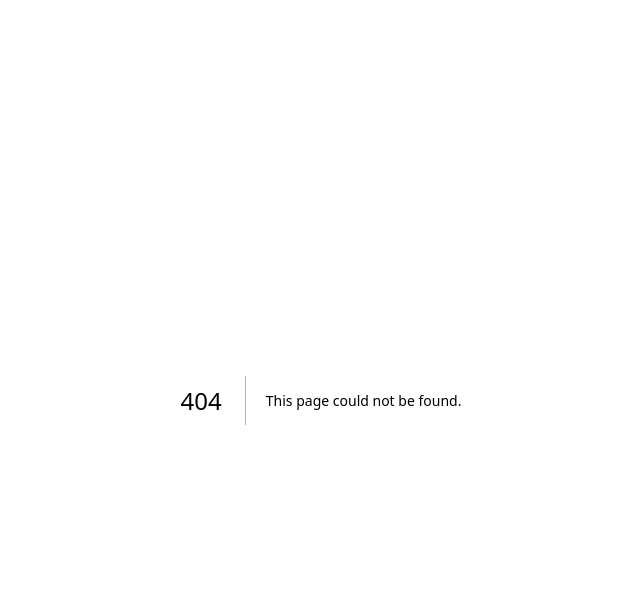
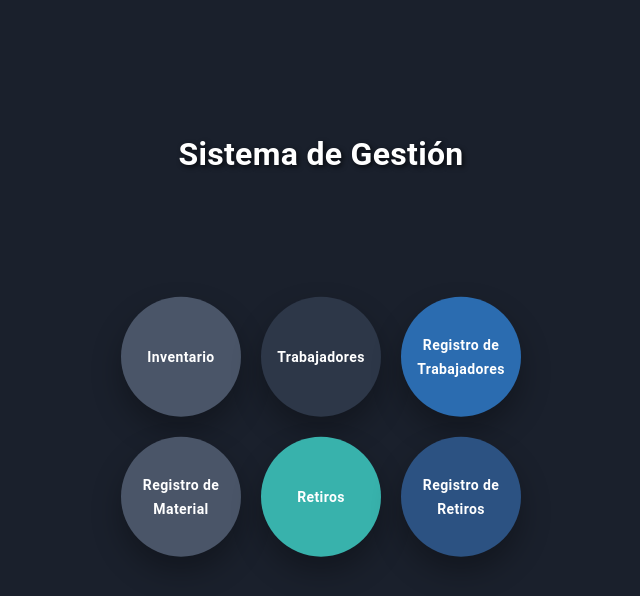
Before and after one commit to EmersonJimenezL/gestion-bodega, a Next.js app: page /inicio in a window 1280 px wide. Before the commit this address had no page. Shown: the top 596 px of the page, without its empty margins (319-959 px from the left). Built offline with nearby package versions, Linux system fonts and the light colour scheme; sample sign-in values are in the browser's storage.

Commit message:
se ajustan algnos parametros de enrutamiento, y se crea el home de la aplicacion

```diff
--- a/package.json
+++ b/package.json
@@ -11,7 +11,9 @@
   "dependencies": {
     "@emotion/react": "^11.14.0",
     "@emotion/styled": "^11.14.0",
+    "@mui/icons-material": "^6.3.0",
     "@mui/material": "^6.2.1",
+    "@mui/styles": "^6.3.0",
     "axios": "^1.7.9",
     "bcryptjs": "^2.4.3",
     "dotenv": "^16.4.7",
--- /dev/null
+++ b/src/app/inicio/page.js
@@ -0,0 +1,15 @@
+"use client";
+import withAuth from "../../components/withAuth";
+import { useSessionTimeout } from "@/middleware/auth";
+import FloatingButtons from "@/components/principal/home";
+
+function Inicio() {
+  useSessionTimeout();
+  return (
+    <div>
+      <FloatingButtons />
+    </div>
+  );
+}
+
+export default withAuth(Inicio);
--- a/src/components/inicioSesion/InicioSesion.js
+++ b/src/components/inicioSesion/InicioSesion.js
@@ -39,7 +39,7 @@ const Login = () => {
       );
       localStorage.setItem("token", response.data.token);
       localStorage.setItem("lastActivity", Date.now()); // Guarda el tiempo de actividad
-      router.push("/registro-producto");
+      router.push("/inicio");
     } catch (err) {
       setError("Inicio de sesión fallido. Por favor, revisa tus credenciales.");
     }
--- /dev/null
+++ b/src/components/principal/home.js
@@ -0,0 +1,266 @@
+"use client";
+import React from "react";
+import { Box, Button, Typography, Zoom } from "@mui/material";
+import { useRouter } from "next/navigation";
+
+export default function FloatingButtons() {
+  const router = useRouter();
+
+  // Funciones para redirigir
+  const navigateToInventory = () => {
+    router.push("/vista-producto");
+  };
+
+  const navigateToWorkers = () => {
+    router.push("/vista-trabajador");
+  };
+
+  const navigateToRegisterWorker = () => {
+    router.push("/registro-trabajador");
+  };
+
+  const navigateToRegisterMaterial = () => {
+    router.push("/registro-producto");
+  };
+
+  const navigateToWithdrawals = () => {
+    router.push("/retiros");
+  };
+
+  const navigateToRegisterWithdrawals = () => {
+    router.push("/registro-retiros");
+  };
+
+  return (
+    <Box
+      sx={{
+        p: 4,
+        backgroundColor: "#1a202c", // Fondo oscuro para la página
+        minHeight: "100vh",
+        color: "#fff",
+        position: "relative",
+        display: "flex",
+        justifyContent: "center", // Centrado de los botones
+        alignItems: "center", // Centrado de los botones
+        flexDirection: "column", // Los botones estarán en columna
+        overflow: "hidden", // Evitar desbordamiento
+      }}
+    >
+      <Typography
+        sx={{
+          position: "absolute",
+          top: "15%", // Título más centrado y atractivo
+          left: "50%",
+          transform: "translateX(-50%)",
+          fontSize: "32px",
+          fontWeight: "bold",
+          color: "#fff",
+          textShadow: "2px 2px 5px rgba(0, 0, 0, 0.7)", // Sombra para el texto
+          zIndex: 1, // Asegura que esté por encima de los botones
+        }}
+      >
+        Sistema de Gestión
+      </Typography>
+
+      <div
+        style={{
+          display: "grid",
+          gridTemplateColumns: "repeat(3, 1fr)",
+          gridTemplateRows: "repeat(2, 1fr)",
+          gap: "20px",
+          justifyItems: "center",
+          alignItems: "center",
+          zIndex: 2,
+        }}
+      >
+        <Zoom in={true} timeout={500}>
+          <Button
+            sx={{
+              backgroundColor: "#4A5568", // Gris oscuro
+              color: "#fff",
+              fontWeight: "bold",
+              textTransform: "none",
+              width: "120px", // Botón más grande
+              height: "120px", // Botón más grande
+              borderRadius: "50%", // Botón circular
+              display: "flex",
+              justifyContent: "center",
+              alignItems: "center",
+              boxShadow: "0px 15px 30px rgba(0, 0, 0, 0.3)", // Sombra más pronunciada
+              "&:hover": {
+                backgroundColor: "#2D3748",
+              },
+              transition:
+                "transform 0.3s ease, background-color 0.3s ease, box-shadow 0.3s ease",
+              padding: "0",
+              minWidth: "auto",
+              animation: "float 2s ease-in-out infinite", // Animación de flotación constante
+            }}
+            onClick={navigateToInventory}
+          >
+            Inventario
+          </Button>
+        </Zoom>
+
+        <Zoom in={true} timeout={600}>
+          <Button
+            sx={{
+              backgroundColor: "#2D3748", // Gris oscuro
+              color: "#fff",
+              fontWeight: "bold",
+              textTransform: "none",
+              width: "120px", // Botón más grande
+              height: "120px", // Botón más grande
+              borderRadius: "50%", // Botón circular
+              display: "flex",
+              justifyContent: "center",
+              alignItems: "center",
+              boxShadow: "0px 15px 30px rgba(0, 0, 0, 0.3)",
+              "&:hover": {
+                backgroundColor: "#4A5568",
+              },
+              transition:
+                "transform 0.3s ease, background-color 0.3s ease, box-shadow 0.3s ease",
+              padding: "0",
+              minWidth: "auto",
+              animation: "float 2s ease-in-out infinite",
+            }}
+            onClick={navigateToWorkers}
+          >
+            Trabajadores
+          </Button>
+        </Zoom>
+
+        <Zoom in={true} timeout={700}>
+          <Button
+            sx={{
+              backgroundColor: "#2B6CB0", // Azul oscuro
+              color: "#fff",
+              fontWeight: "bold",
+              textTransform: "none",
+              width: "120px",
+              height: "120px",
+              borderRadius: "50%",
+              display: "flex",
+              justifyContent: "center",
+              alignItems: "center",
+              boxShadow: "0px 15px 30px rgba(0, 0, 0, 0.3)",
+              "&:hover": {
+                backgroundColor: "#3182CE",
+              },
+              transition:
+                "transform 0.3s ease, background-color 0.3s ease, box-shadow 0.3s ease",
+              padding: "0",
+              minWidth: "auto",
+              animation: "float 2s ease-in-out infinite",
+            }}
+            onClick={navigateToRegisterWorker}
+          >
+            Registro de Trabajadores
+          </Button>
+        </Zoom>
+
+        <Zoom in={true} timeout={800}>
+          <Button
+            sx={{
+              backgroundColor: "#4A5568", // Gris oscuro
+              color: "#fff",
+              fontWeight: "bold",
+              textTransform: "none",
+              width: "120px",
+              height: "120px",
+              borderRadius: "50%",
+              display: "flex",
+              justifyContent: "center",
+              alignItems: "center",
+              boxShadow: "0px 15px 30px rgba(0, 0, 0, 0.3)",
+              "&:hover": {
+                backgroundColor: "#2D3748",
+              },
+              transition:
+                "transform 0.3s ease, background-color 0.3s ease, box-shadow 0.3s ease",
+              padding: "0",
+              minWidth: "auto",
+              animation: "float 2s ease-in-out infinite",
+            }}
+            onClick={navigateToRegisterMaterial}
+          >
+            Registro de Material
+          </Button>
+        </Zoom>
+
+        <Zoom in={true} timeout={900}>
+          <Button
+            sx={{
+              backgroundColor: "#38B2AC", // Verde oscuro
+              color: "#fff",
+              fontWeight: "bold",
+              textTransform: "none",
+              width: "120px",
+              height: "120px",
+              borderRadius: "50%",
+              display: "flex",
+              justifyContent: "center",
+              alignItems: "center",
+              boxShadow: "0px 15px 30px rgba(0, 0, 0, 0.3)",
+              "&:hover": {
+                backgroundColor: "#319795",
+              },
+              transition:
+                "transform 0.3s ease, background-color 0.3s ease, box-shadow 0.3s ease",
+              padding: "0",
+              minWidth: "auto",
+              animation: "float 2s ease-in-out infinite",
+            }}
+            onClick={navigateToWithdrawals}
+          >
+            Retiros
+          </Button>
+        </Zoom>
+
+        <Zoom in={true} timeout={1000}>
+          <Button
+            sx={{
+              backgroundColor: "#2C5282", // Azul oscuro
+              color: "#fff",
+              fontWeight: "bold",
+              textTransform: "none",
+              width: "120px",
+              height: "120px",
+              borderRadius: "50%",
+              display: "flex",
+              justifyContent: "center",
+              alignItems: "center",
+              boxShadow: "0px 15px 30px rgba(0, 0, 0, 0.3)",
+              "&:hover": {
+                backgroundColor: "#2B6CB0",
+              },
+              transition:
+                "transform 0.3s ease, background-color 0.3s ease, box-shadow 0.3s ease",
+              padding: "0",
+              minWidth: "auto",
+              animation: "float 2s ease-in-out infinite",
+            }}
+            onClick={navigateToRegisterWithdrawals}
+          >
+            Registro de Retiros
+          </Button>
+        </Zoom>
+      </div>
+
+      <style jsx>{`
+        @keyframes float {
+          0% {
+            transform: translateY(0);
+          }
+          50% {
+            transform: translateY(-10px); /* Subir 10px */
+          }
+          100% {
+            transform: translateY(0); /* Regresar a su posición original */
+          }
+        }
+      `}</style>
+    </Box>
+  );
+}
```
Also changed, not shown: 1 other file (tests, documents, lock files or other folders).
